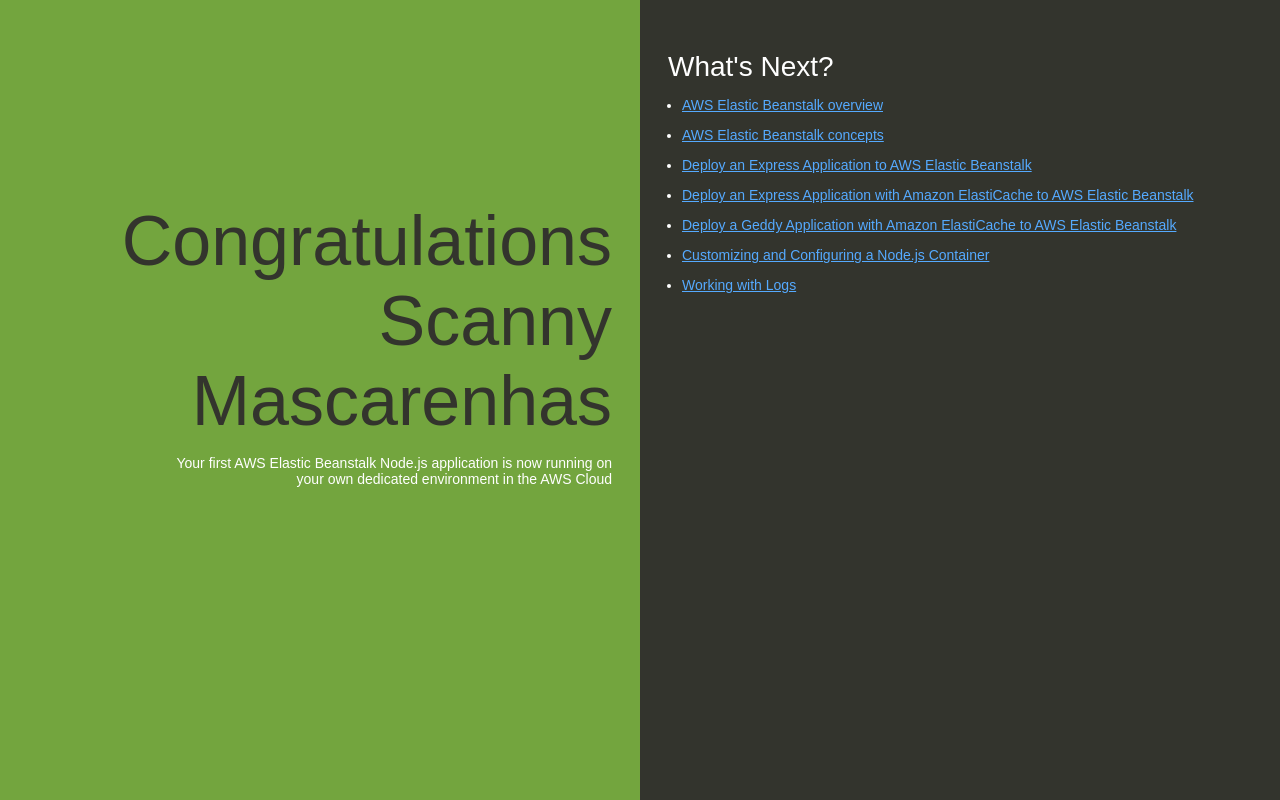
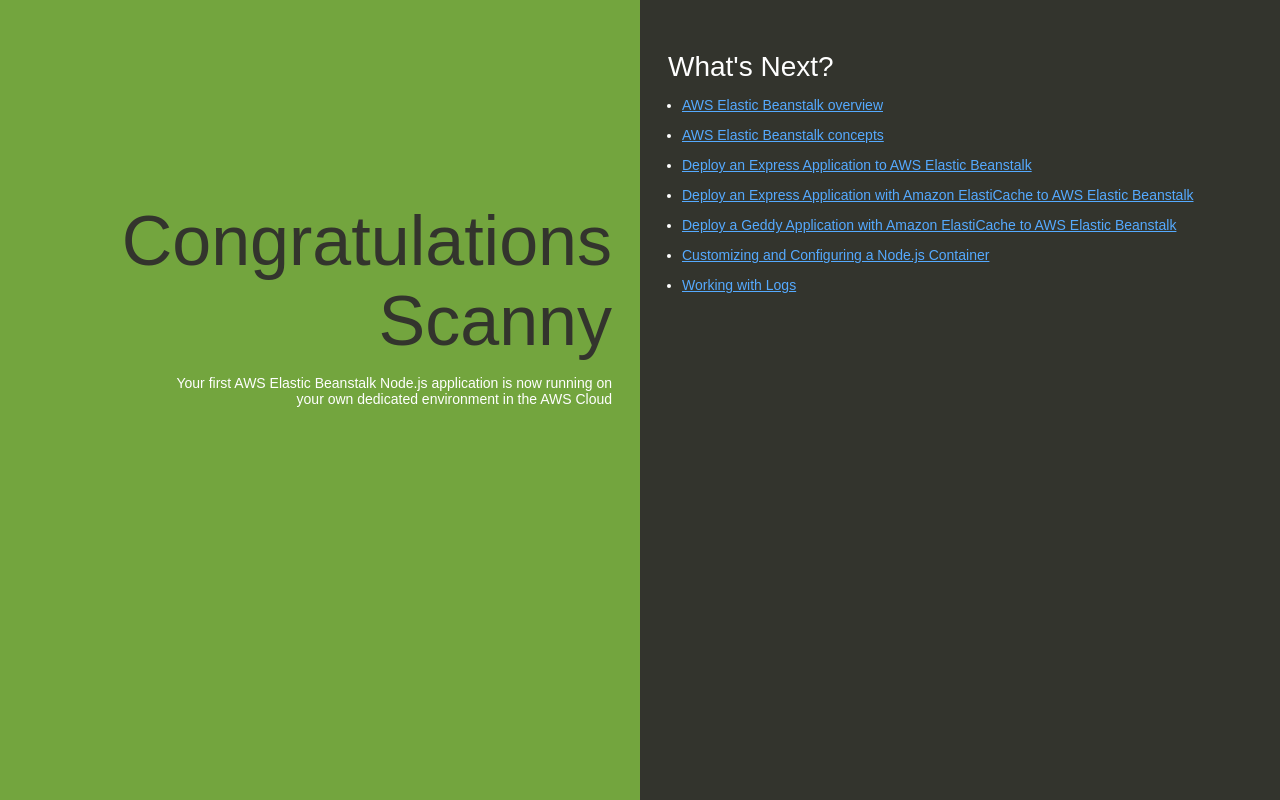
Before and after one commit to scane/aws-sample-node-app, a website: page index.html in a window 1280 px wide. Drawn offline with Linux system fonts and the light colour scheme.

Commit message:
Testing code pipeline

```diff
--- a/index.html
+++ b/index.html
@@ -74,7 +74,7 @@
   </head>
   <body>
     <div class="textColumn">
-      <h1>Congratulations Scanny Mascarenhas</h1>
+      <h1>Congratulations Scanny</h1>
       <p>Your first AWS Elastic Beanstalk Node.js application is now running on your own dedicated environment in the AWS Cloud</p>
     </div>
     <div class="linksColumn">
```
